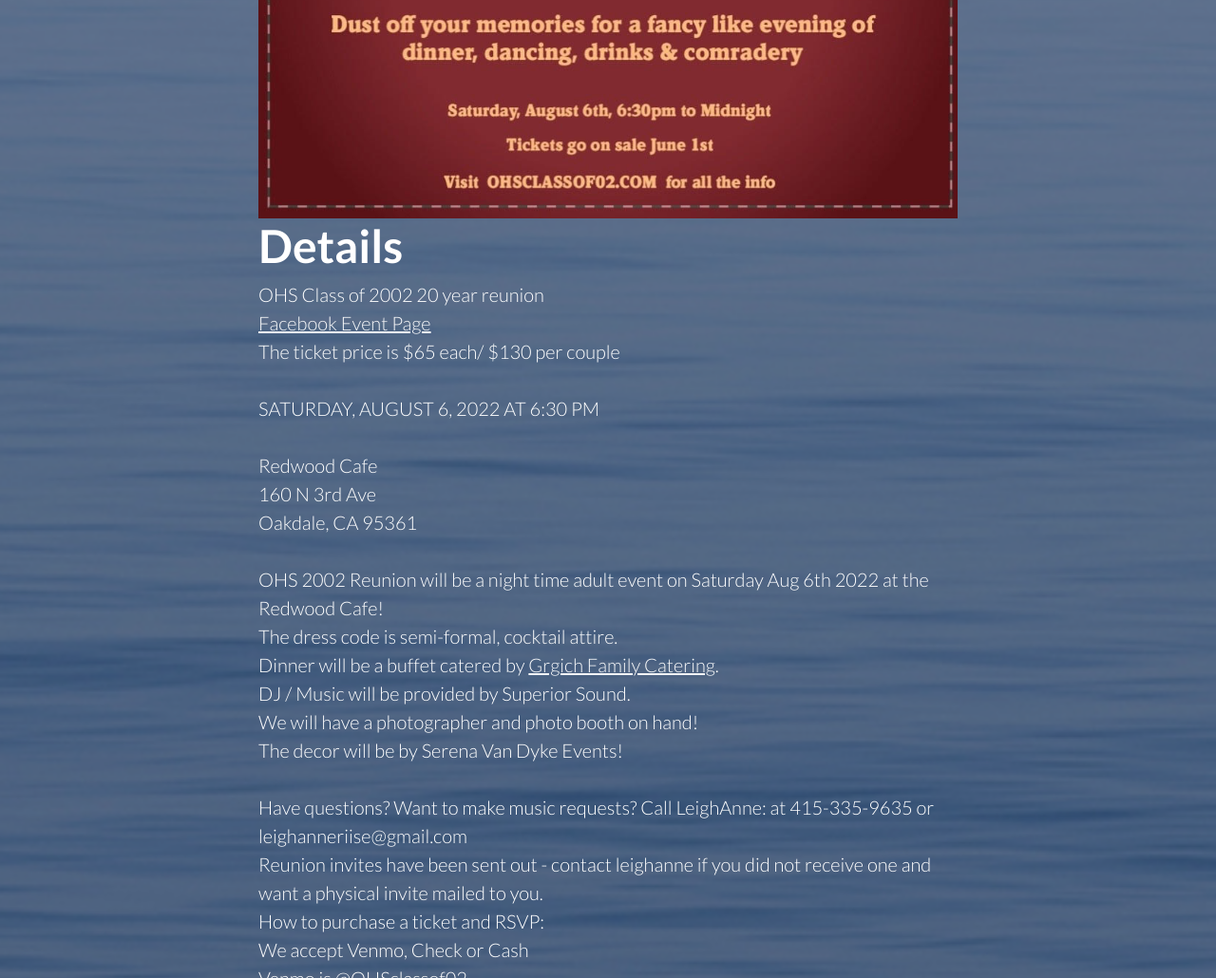
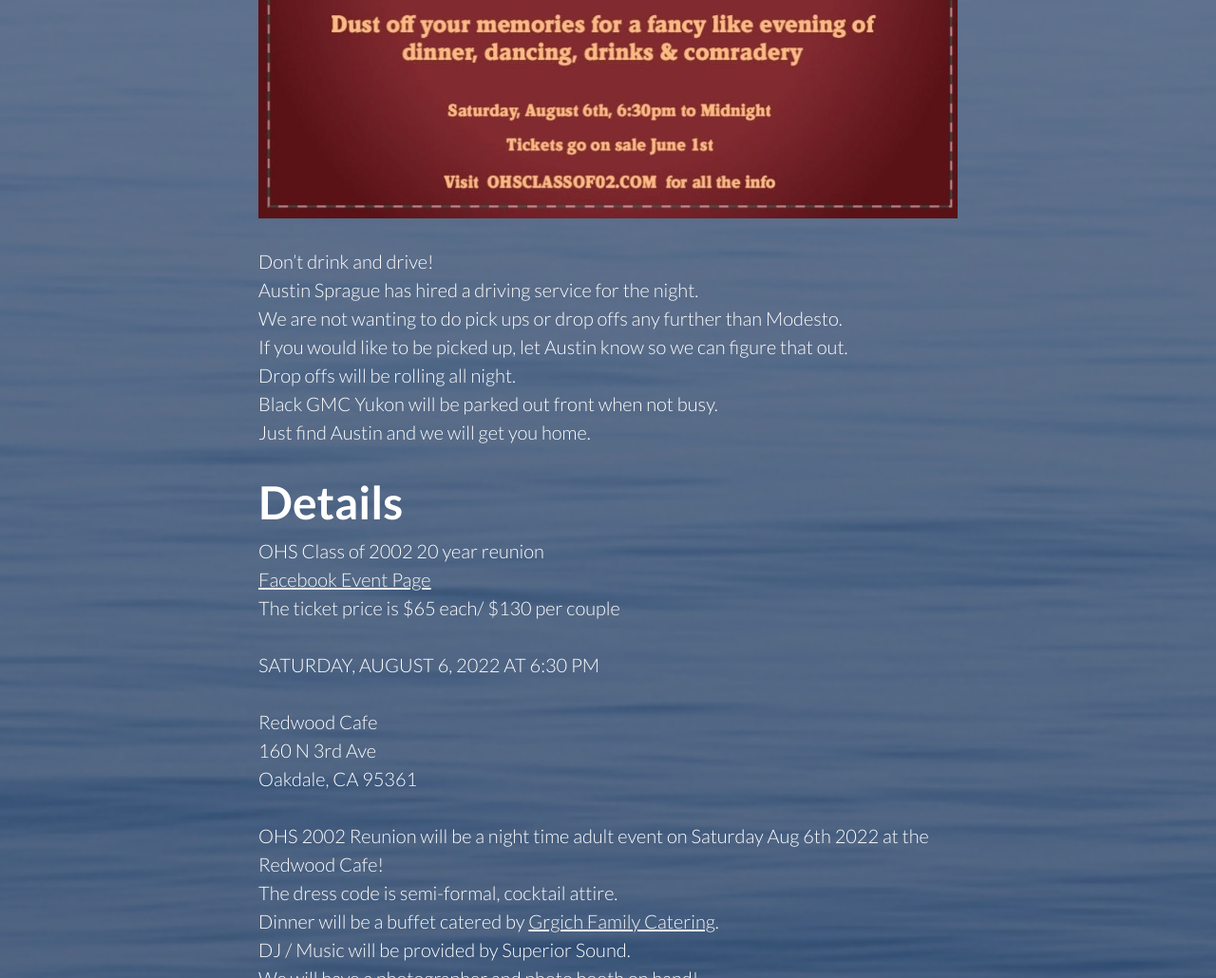
Before and after one commit to dk-dev/ohs2002.github.io, a plain HTML site: page index.html in a window 1280 px wide. Shown: the part 1733-2763 px from the top of the page at 95% size. Drawn offline with nearby package versions, Linux system fonts and the light colour scheme.

Commit message:
Update index.html

```diff
--- a/index.html
+++ b/index.html
@@ -33,6 +33,15 @@
 										<p class="lead mb-0">Cash or Check accepted also - read below :) thank you! Once you purchase your name will be added to our door list - you will receive a confirmation - questions call: leighanne riise - number below</p>
 										<p class="lead mb-0">&nbsp;</p>
 										<p class="lead mb-0"><img src="assets/img/ohs_reunion_invite.jpg" class="img-fluid" alt="ohs"></p>
+										<p class="lead mb-0">&nbsp;</p>
+										<p class="lead mb-0">Don’t drink and drive!</p>
+										<p class="lead mb-0">Austin Sprague has hired a driving service for the night.</p>
+										<p class="lead mb-0">We are not wanting to do pick ups or drop offs any further than Modesto.</p>
+										<p class="lead mb-0">If you would like to be picked up, let Austin know so we can figure that out.</p>
+										<p class="lead mb-0">Drop offs will be rolling all night.</p>
+										<p class="lead mb-0">Black GMC Yukon will be parked out front when not busy.</p>
+										<p class="lead mb-0">Just find Austin and we will get you home.</p>
+										<p class="lead mb-0">&nbsp;</p>
 										<h1>Details</h1>
 										<p class="lead mb-0">OHS Class of 2002 20 year reunion</p>
 										<p class="lead mb-0"><a href="https://www.facebook.com/events/1138672670272202" class="link-light">Facebook Event Page</a></p>
```
